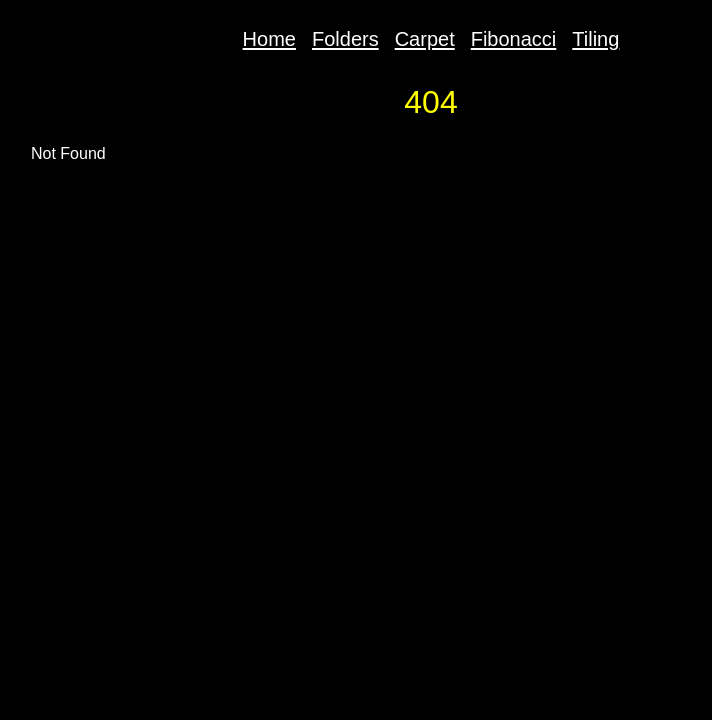
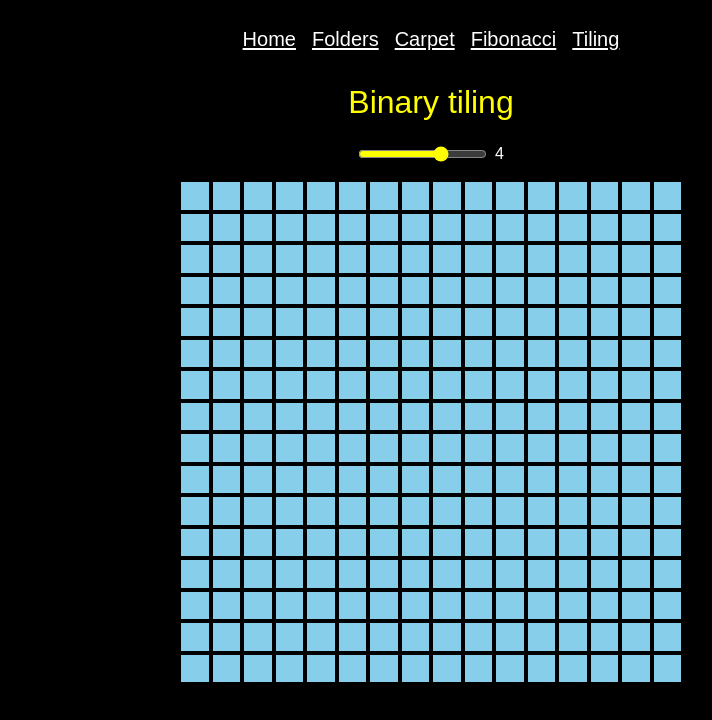
Before and after one commit to ScriptRaccoon/recursive-svelte-components, a SvelteKit app: page /tiling in a window 1280 px wide. Before the commit this address had no page. Shown: the top 720 px of the page, without its empty margins (209-921 px from the left). Built offline with nearby package versions, Linux system fonts and the light colour scheme.

Commit message:
add example "binary tiling"

```diff
--- /dev/null
+++ b/src/routes/tiling/+page.svelte
@@ -0,0 +1,23 @@
+<script>
+	import RangeInput from '$lib/RangeInput.svelte';
+	import Binary from './Binary.svelte';
+
+	let depth = $state(4);
+</script>
+
+<h1>Binary tiling</h1>
+
+<RangeInput bind:value={depth} min={0} max={6} label="depth of binary tiling" />
+
+<div class="wrapper">
+	<Binary {depth} />
+</div>
+
+<style>
+	.wrapper {
+		margin-top: 1rem;
+		width: min(90vw, 500px);
+		aspect-ratio: 1;
+		margin-inline: auto;
+	}
+</style>
--- /dev/null
+++ b/src/routes/tiling/Binary.svelte
@@ -0,0 +1,49 @@
+<script lang="ts">
+	import Binary from './Binary.svelte';
+
+	type Props = {
+		depth: number;
+	};
+
+	let { depth }: Props = $props();
+</script>
+
+<div class="container">
+	{#if depth > 0}
+		<div class="box">
+			<Binary depth={depth - 1} />
+		</div>
+		<div class="box">
+			<Binary depth={depth - 1} />
+		</div>
+		<div class="box">
+			<Binary depth={depth - 1} />
+		</div>
+		<div class="box">
+			<Binary depth={depth - 1} />
+		</div>
+	{:else if depth === 0}
+		<div class="box full"></div>
+	{/if}
+</div>
+
+<style>
+	.container {
+		width: 100%;
+		height: 100%;
+		display: grid;
+		grid-template-rows: 1fr 1fr;
+		grid-template-columns: 1fr 1fr;
+		gap: 0.25rem;
+		background-color: #000;
+	}
+
+	.box {
+		background-color: skyblue;
+	}
+
+	.box.full {
+		grid-row: 1 / span 2;
+		grid-column: 1 / span 2;
+	}
+</style>
```
